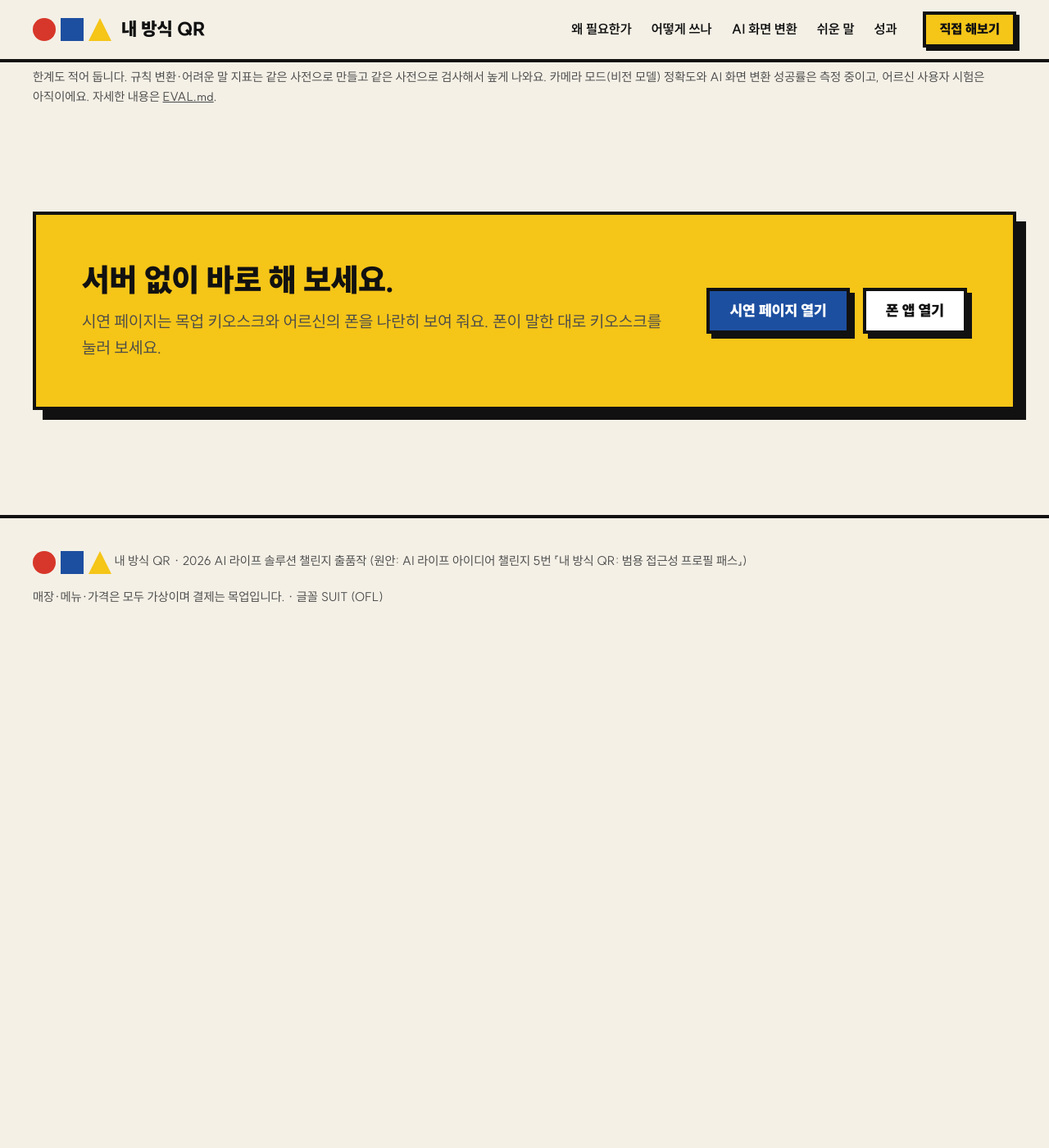
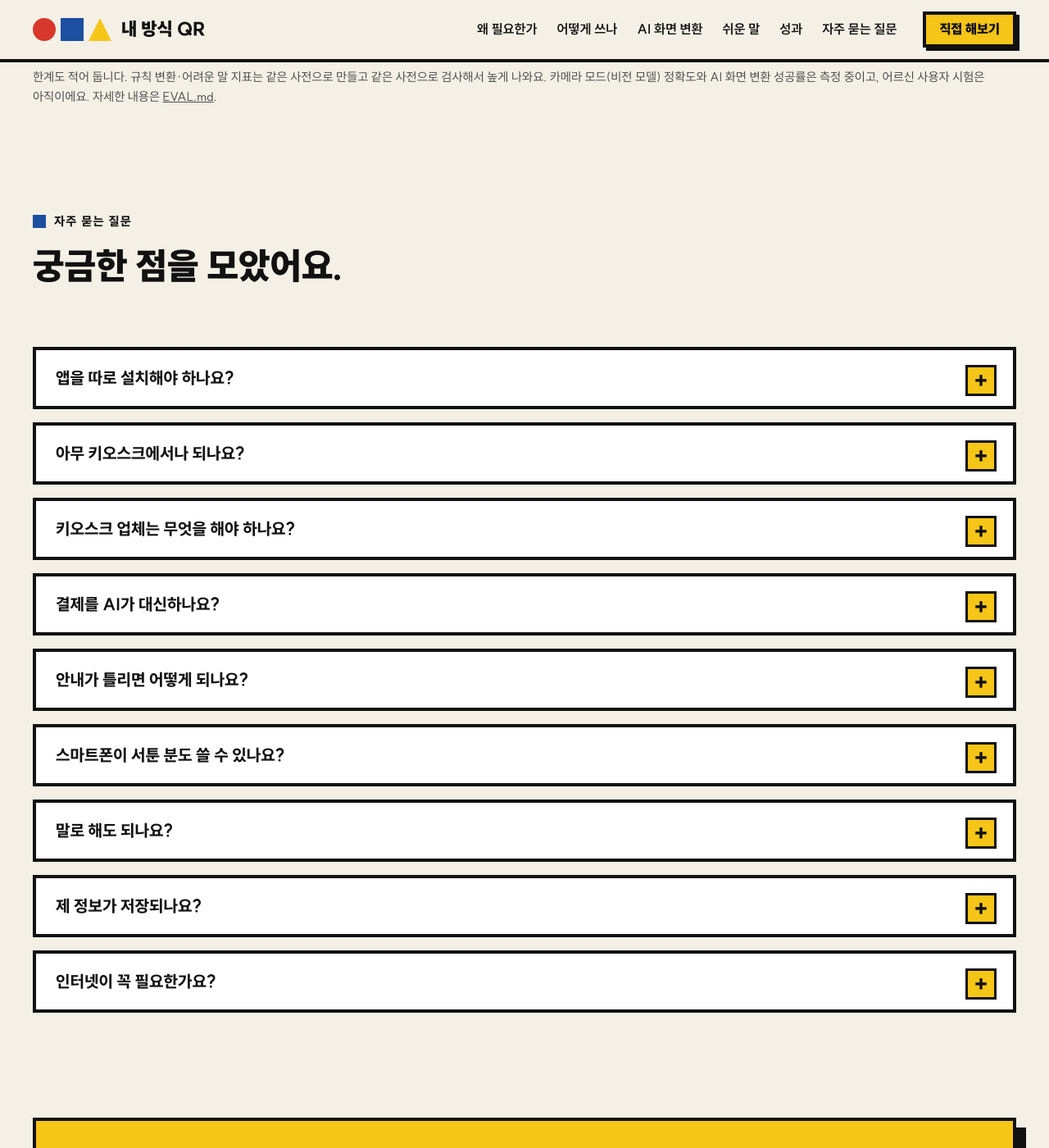
Before and after one commit to dp44rk/dp44rk.github.io, a Jekyll site: the page myway/index.html, which Jekyll copies as it is, in a window 1280 px wide and 1400 px high, scrolled down 6315 px. Shown: the whole window at 82% size. Built offline with Jekyll 4.4.1, drawn with Linux system fonts in a browser that asks for light colours; before the commit the page ends 7111 px from its top, so only the background shows below that.

Commit message:
update(myway): 자주 묻는 질문 추가
Co-Authored-By: Claude Opus 5.5 <noreply@anthropic.com>
Claude-Session: https://claude.ai/code/session_01DJAfNR7fXWPy7MW1mdXWhr

```diff
--- a/myway/index.html
+++ b/myway/index.html
@@ -61,6 +61,16 @@
   .cta-block h2 { font-size: clamp(28px, 3vw, 40px); }
   .cta-block .btns { display: flex; gap: 16px; flex-wrap: wrap; }
 
+  .faq { grid-column: 1 / -1; display: grid; gap: 16px; }
+  .faq-item { background: var(--white); border: var(--line) solid var(--ink); }
+  .faq-item summary { list-style: none; cursor: pointer; padding: 20px 64px 20px 24px; font-size: 20px; font-weight: 800; position: relative; line-height: 1.4; }
+  .faq-item summary::-webkit-details-marker { display: none; }
+  .faq-item summary::after { content: '+'; position: absolute; right: 20px; top: 50%; width: 32px; height: 32px; margin-top: -16px; display: grid; place-items: center; background: var(--yellow); border: 3px solid var(--ink); font-size: 22px; font-weight: 900; line-height: 1; }
+  .faq-item[open] summary::after { content: '−'; background: var(--blue); color: #fff; }
+  .faq-item[open] summary { border-bottom: 3px solid var(--ink); }
+  .faq-item p { padding: 20px 24px 24px; color: var(--muted); font-size: 17px; }
+  .faq-item summary:focus-visible { outline: 4px solid var(--blue); outline-offset: 2px; }
+
   @media (max-width: 900px) {
     .hero-text, .hero-art, .convert-art, .convert-text { grid-column: 1 / -1; }
     .hero-art { margin-top: 24px; }
@@ -75,7 +85,7 @@
 <header class="nav">
   <div class="wrap">
     <a class="brand" href="./"><span class="marks"><i class="c"></i><i class="s"></i><i class="t"></i></span>내 방식 QR</a>
-    <nav aria-label="페이지 안 이동"><a href="#problem">왜 필요한가</a><a href="#how">어떻게 쓰나</a><a href="#convert">AI 화면 변환</a><a href="#plain">쉬운 말</a><a href="#result">성과</a></nav>
+    <nav aria-label="페이지 안 이동"><a href="#problem">왜 필요한가</a><a href="#how">어떻게 쓰나</a><a href="#convert">AI 화면 변환</a><a href="#plain">쉬운 말</a><a href="#result">성과</a><a href="#faq">자주 묻는 질문</a></nav>
     <a class="btn y sm" href="demo.html">직접 해보기</a>
   </div>
 </header>
@@ -181,6 +191,23 @@
     </div>
   </section>
 
+  <section id="faq">
+    <div class="wrap grid">
+      <div class="sec-head"><p class="eyebrow b">자주 묻는 질문</p><h2>궁금한 점을 모았어요.</h2></div>
+      <div class="faq">
+      <details class="faq-item"><summary>앱을 따로 설치해야 하나요?</summary><p>아니요. 주소나 QR로 바로 열리는 웹 앱이에요. 자주 쓰신다면 폰 홈 화면에 추가해 앱처럼 쓸 수 있어요.</p></details>
+      <details class="faq-item"><summary>아무 키오스크에서나 되나요?</summary><p>카메라 모드는 화면이 보이는 키오스크라면 쓸 수 있어요. 다만 사진으로 화면을 읽는 정확도는 지금 측정 중이에요. 「내 방식 QR」 배지가 있는 연동 키오스크는 키오스크가 화면 구조를 직접 알려 주기 때문에 더 정확하고, 화면도 내 방식으로 바뀌어요.</p></details>
+      <details class="faq-item"><summary>키오스크 업체는 무엇을 해야 하나요?</summary><p>카메라 모드는 아무것도 하지 않아도 돼요. 연동 모드는 화면의 버튼 정보를 보내는 작은 코드와 화면 구석의 QR 배지만 넣으면 돼요. 결제·주문 시스템은 그대로 둬요.</p></details>
+      <details class="faq-item"><summary>결제를 AI가 대신하나요?</summary><p>아니요. 버튼을 누르고 카드를 꽂는 건 사용자예요. 결제 화면에서는 금액을 읽어 드리고, "네"라고 확인하기 전에는 결제 버튼을 안내하지 않아요.</p></details>
+      <details class="faq-item"><summary>안내가 틀리면 어떻게 되나요?</summary><p>"다시 찍어 주세요"라고 하거나, 같은 화면에서 세 번 막히면 주문 내용을 큰 글씨로 띄워 직원에게 보여 줄 수 있게 해요. 위치와 색은 AI가 아니라 규칙 코드로 계산해서 지어내지 않아요.</p></details>
+      <details class="faq-item"><summary>스마트폰이 서툰 분도 쓸 수 있나요?</summary><p>처음 설정은 질문 다섯 개를 큰 버튼으로 고르면 끝나요. 가족이 대신 설정해서 내 방식 QR로 보내 줄 수도 있어요. 찍기 버튼은 화면 아래의 큰 노란 버튼 하나예요.</p></details>
+      <details class="faq-item"><summary>말로 해도 되나요?</summary><p>네. 주문할 것을 말로 하고, "다시", "천천히", "그게 뭐야?", "모르겠어" 같은 말도 알아들어요. 음성 인식이 안 되는 폰에서는 버튼과 글로 똑같이 할 수 있어요.</p></details>
+      <details class="faq-item"><summary>제 정보가 저장되나요?</summary><p>내 방식 QR에는 말 빠르기·글씨 크기 같은 설정만 들어가요. 이름·전화번호·장애 여부는 받지 않아요. 키오스크 사진은 안내를 만드는 데만 쓰고 서버에 사진을 남기지 않아요.</p></details>
+      <details class="faq-item"><summary>인터넷이 꼭 필요한가요?</summary><p>네. 화면을 읽고 음성을 만드는 AI가 서버에서 돌아가요. 이 사이트의 시연 페이지는 서버 없이도 돌아가요.</p></details>
+      </div>
+    </div>
+  </section>
+
   <section id="try">
     <div class="wrap grid">
       <div class="cta-block">
--- a/myway/site.css
+++ b/myway/site.css
@@ -34,7 +34,8 @@ h1, h2, h3, p { margin: 0; word-break: keep-all; }
 .btn.y { background: var(--yellow); } .btn.b { background: var(--blue); color: #fff; } .btn.sm { height: 44px; padding: 0 16px; font-size: 16px; box-shadow: 4px 4px 0 var(--ink); }
 
 /* 섹션 */
-section { padding: 128px 0 0; }
+section { padding: 128px 0 0; scroll-margin-top: 0; }
+section[id] { scroll-margin-top: -48px; }
 section:last-of-type { padding-bottom: 128px; }
 .eyebrow { font-weight: 800; font-size: 15px; letter-spacing: .08em; display: inline-flex; align-items: center; gap: 10px; margin-bottom: 16px; }
 .eyebrow::before { content: ''; width: 16px; height: 16px; background: var(--red); }
```
